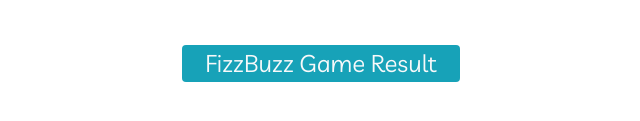
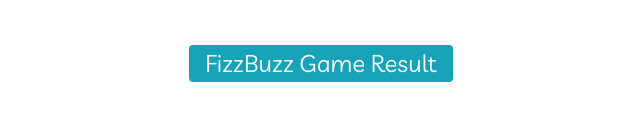
Before and after one commit to Ndn1618/fizz-buzz, a plain HTML site: page index.html in a window 1280 px wide. Shown: the part 185-306 px from the top of the page, 319-959 px from the left. Drawn offline with Linux system fonts and the light colour scheme.

Commit message:
Fix the problem

```diff
--- a/index.html
+++ b/index.html
@@ -20,7 +20,7 @@
         </div>
         <button class="btn btn-outline-info" type="submit">Natijani ko'rsat</button>
       </form>
-      <p class="game-result mw-100 w-25 h4 text-center bg-info text-light px-3 py-1 rounded mb-0">FizzBuzz Game Result</p>
+      <p class="game-result h4 text-center bg-info text-light px-3 py-1 rounded mb-0">FizzBuzz Game Result</p>
     </div>
   </section>
 
```
